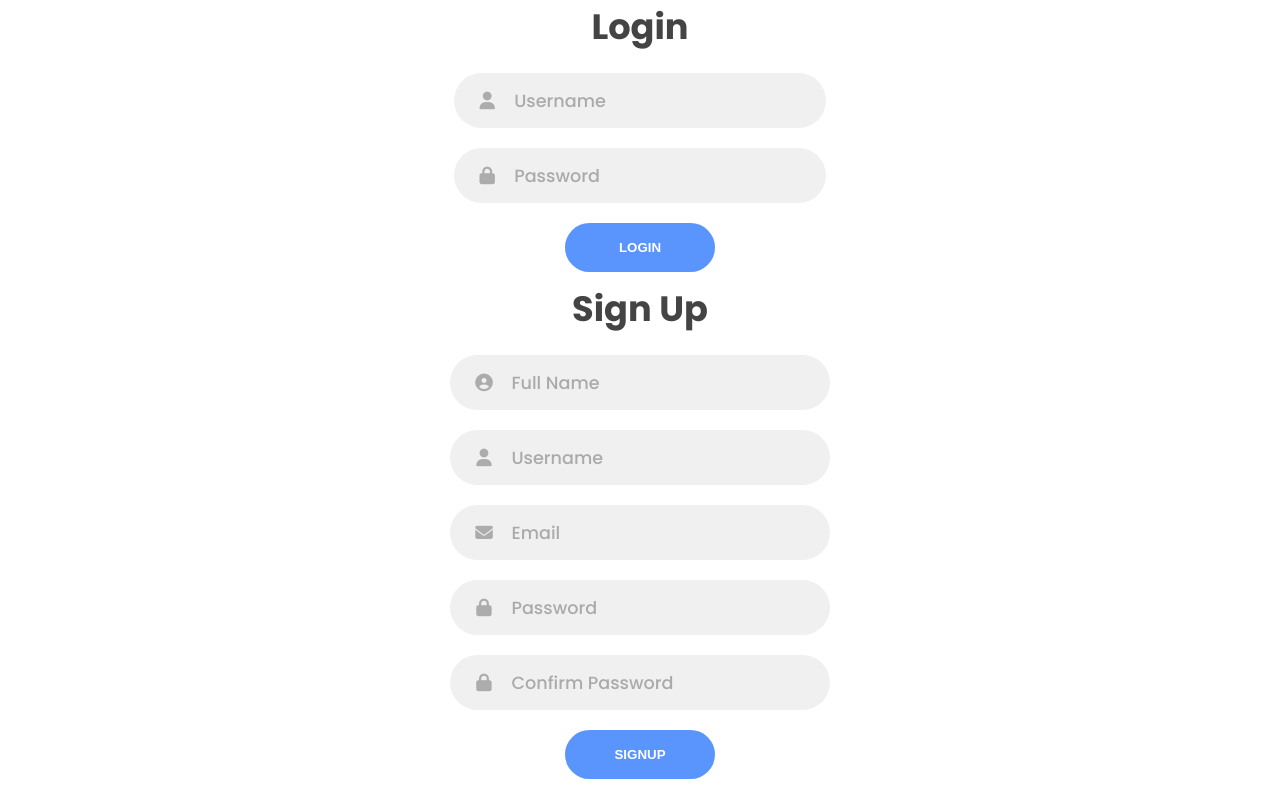
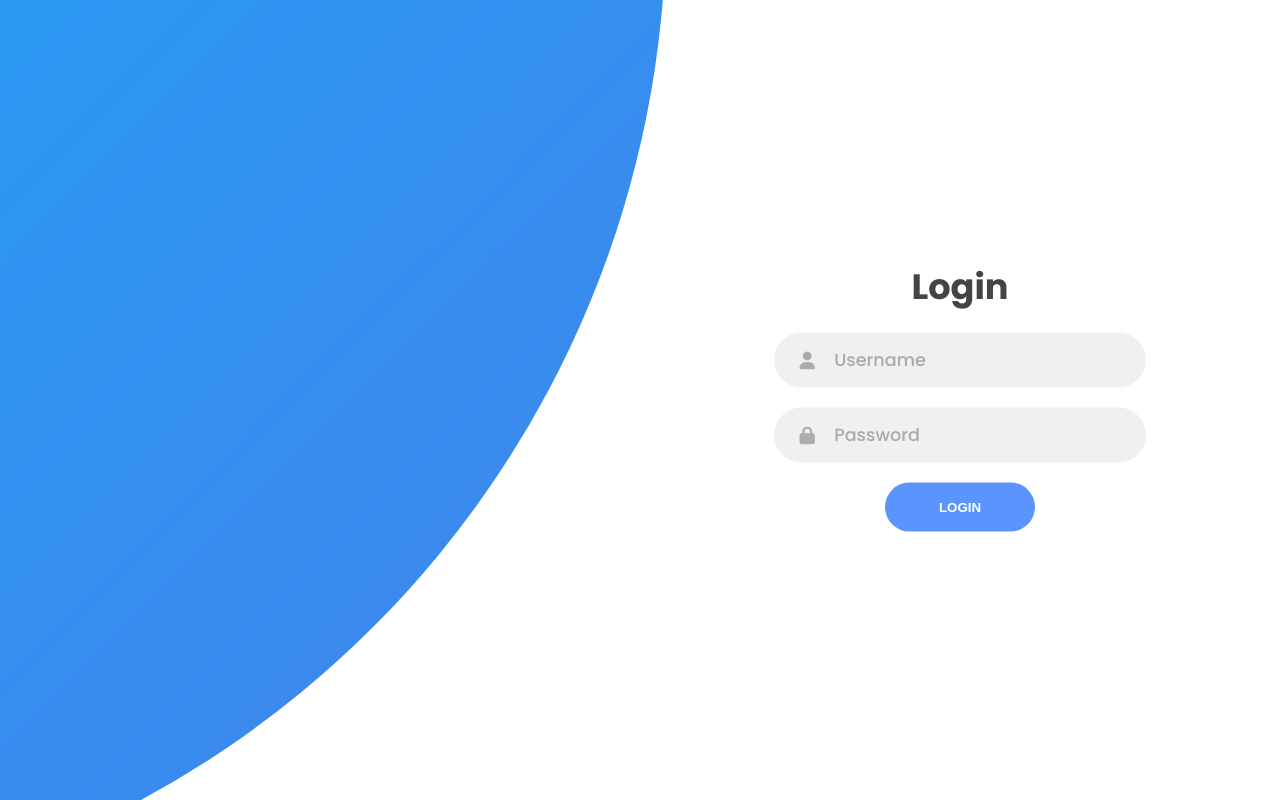
Before and after one commit to Visualtaggy/JinxCoin-Blockchain, a Flask app: page / in a window 1280 px wide. Run offline with Flask 2, Linux system fonts and the light colour scheme; parts of the project's set-up code (start-up, migrations or seed data) failed here and were passed over; some libraries are stand-ins or nearby versions.

Commit message:
updated background design

```diff
--- a/static/style.css
+++ b/static/style.css
@@ -25,20 +25,56 @@ input {
   margin-bottom: 10px;
 }
 
-/* .forms-container {
+.forms-container {
   position: absolute;
   width: 100%;
   height: 100%;
   top: 0;
   left: 0;
-} */
+}
+.container:before {
+  content: "";
+  position: absolute;
+  height: 2000px;
+  width: 2000px;
+  top: -10%;
+  right: 48%;
+  transform: translateY(-50%);
+  background-image: linear-gradient(-45deg, #4481eb 0%, #04befe 100%);
+  transition: 1.8s ease-in-out;
+  border-radius: 50%;
+  z-index: 6;
+}
+
+.login-signup {
+  position: absolute;
+  top: 50%;
+  transform: translate(-50%, -50%);
+  left: 75%;
+  width: 50%;
+  display: grid;
+  grid-template-columns: 1fr;
+}
+
 form {
   display: flex;
   align-items: center;
   justify-content: center;
   flex-direction: column;
+  grid-column: 1 / 2;
+  grid-row: 1 / 2;
+  padding: 0rem 5rem;
+  overflow: hidden;
 }
 
+form.log-in-form {
+  z-index: 2;
+}
+
+form.sign-up-form {
+  opacity: 0;
+  z-index: 1;
+}
 .input-field {
   max-width: 380px;
   width: 100%;
--- a/templates/index.html
+++ b/templates/index.html
@@ -19,7 +19,8 @@
     <div class="container">
       <div class="forms-container">
         {% include 'includes/_messages.html' %}
-        <form action="" method="POST">
+        <div class="login-signup">
+          <form action="" method="POST" class="log-in-form">
             <h2 class="title">Login</h2>
             <div class="form-group">
               <div class="input-field">
@@ -63,7 +64,7 @@
             </button>
           </form>
 
-        <form method="POST" action="">
+          <form method="POST" action="" class="sign-up-form">
             <h2 class="title">Sign Up</h2>
             <div class="input-field">
               <i class="fas fa-user-circle"></i>
@@ -146,5 +147,6 @@
           </form>
         </div>
       </div>
+    </div>
   </body>
 </html>
```
Lines whose indentation alone changed are shown as unchanged.
